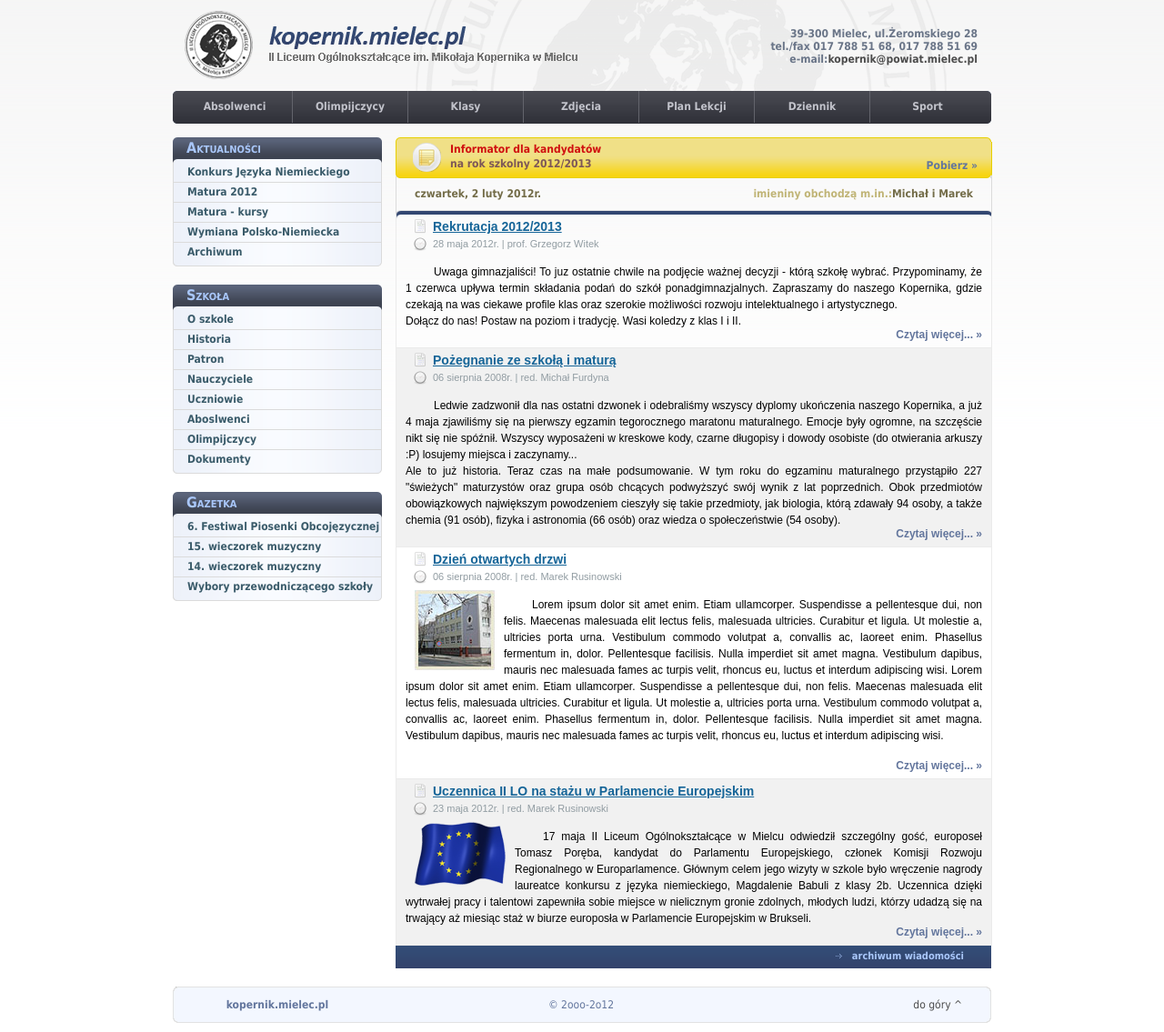
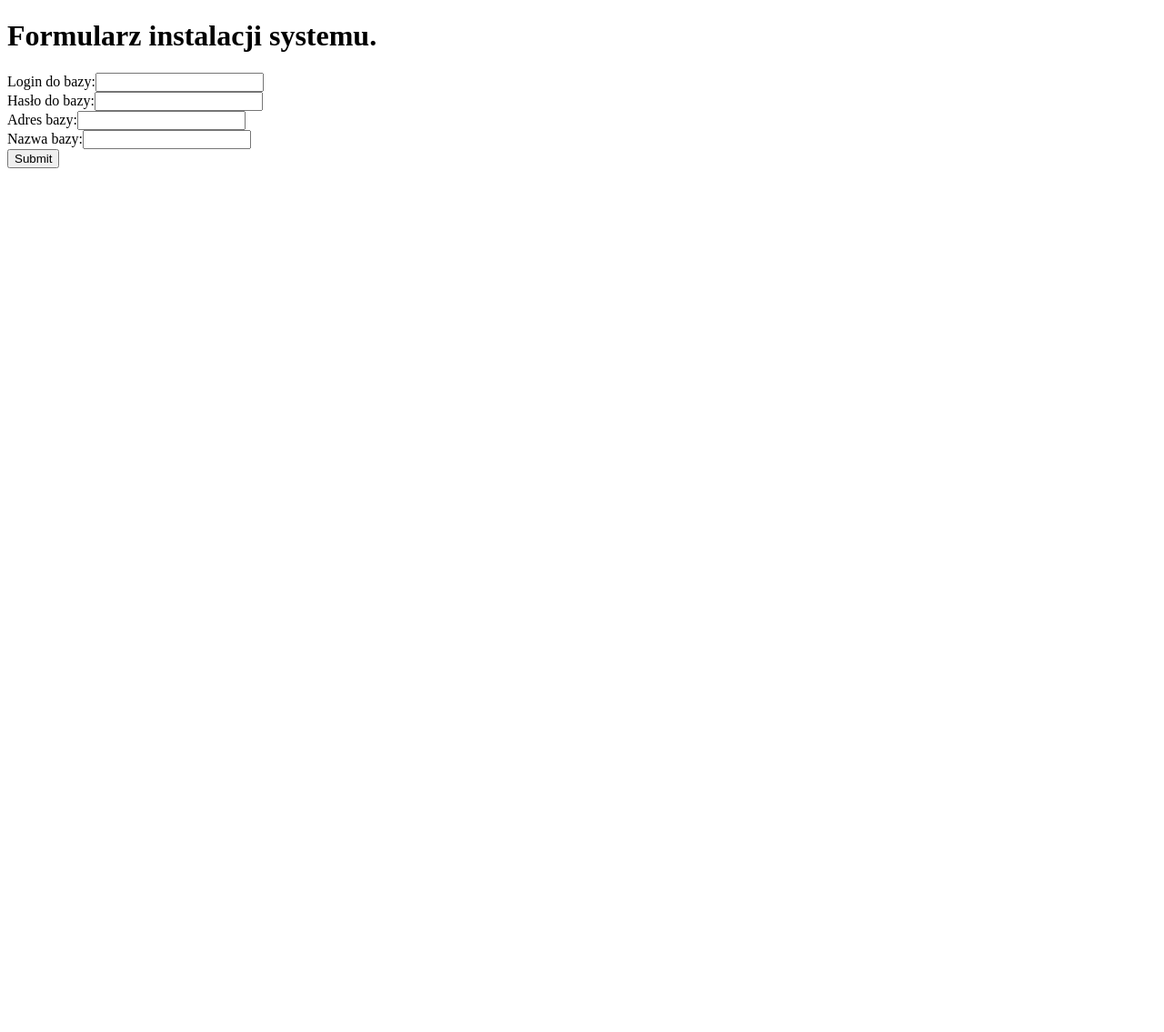
Before and after one commit to p2004a/kopernikus, a PHP site: page / in a window 1280 px wide. Shown: the whole page at 91% size. After the commit the page ends 185 px from the top, so only its background shows below. Run offline with PHP 8.4, Linux system fonts and the light colour scheme.

Commit message:
Created first time install script
- fixed bug in parsing html
- fixed bug in db_query
- fixed bug and indentation in templates/main_body.html

```diff
--- a/config.php
+++ /dev/null
@@ -1,20 +0,0 @@
-<?php
-  /**
-   * @brief Plik konfiguracyjny
-   *
-   * Dane które są niezmienne dla całego systemu
-   * Prefiks elementów w pliku: conf
-   * @author Marek "p2004a"  Rusinowski
-   * @file config.php
-   */
-
-  /**
-   * @brief Dane do łączenia z bazą
-   * @see database.php
-   */
-  $conf_db = array(
-              'username' => "p2004a",
-              'password' => null,
-              'dbname' => "p2004a",
-              'hostname' => "127.0.0.1");
-?>
--- a/core.php
+++ b/core.php
@@ -13,6 +13,9 @@
     die();
   }
 
+  if (!file_exists("./.sessions/")) {
+    mkdir("./.sessions/");
+  }
   session_save_path("./.sessions/");
   session_start();
 
@@ -81,6 +84,12 @@
   }
 
   require("html.php");
-  require("config.php");
   require("database.php");
+
+  if (file_exists("config.php")) {
+    require("config.php");
+  } else {
+    require("install.php");
+    die();
+  }
 ?>
--- a/database.php
+++ b/database.php
@@ -81,14 +81,14 @@
    * @param $query Zapytanie do bazy danych
    * @return Wynik zapytania
    */
-  function db_query(string $query) {
+  function db_query($query) {
     global $db_db, $db_num_queries;
     $closed = $db_db == NULL;
     if ($closed) {
       db_connect();
     }
     ++$db_num_queries;
-    $result = @myslq_query($query);
+    $result = @mysql_query($query);
     if (!$result) {
       core_error("Executed incorrect query to databese.");
     }
--- a/html.php
+++ b/html.php
@@ -516,7 +516,7 @@
 
 
       $str = str_replace("&", "_-=+*^%$#@!;:", $str);
-
+      $str = '<xmldata>' . $str . '</xmldata>';
       $parser = xml_parser_create('utf-8');
       xml_set_object($parser, $this);
       xml_parser_set_option($parser, XML_OPTION_CASE_FOLDING, 0);
@@ -531,13 +531,17 @@
     }
 
     protected function tag_open($parser, $name, $attr) {
-      $obj = new HTMLTag($name, $attr);
-      end($this->tag_stack)->add($obj);
-      array_push($this->tag_stack, $obj);
+      if ($name != 'xmldata') {
+        $obj = new HTMLTag($name, $attr);
+        end($this->tag_stack)->add($obj);
+        array_push($this->tag_stack, $obj);
+      }
     }
 
     protected function tag_close($parser, $name) {
-      array_pop($this->tag_stack);
+      if ($name != 'xmldata') {
+        array_pop($this->tag_stack);
+      }
     }
 
     protected function cdata($parser, $data) {
--- /dev/null
+++ b/install.php
@@ -0,0 +1,40 @@
+<?php
+  /**
+   * @brief Strona główna
+   *
+   * Skrypt powinien być uruchomiony raz, wtedy gdy strona pierwszy raz jest
+   * uruchamiana na danym serwerze. Dzieje się to automatycznie gdy core.php nie
+   * wykryje pliku config.php który to plik ten skrypt tworzy.
+   * plik moze zostać usunięty po instalacji.
+   * @author Marek "p2004a" Rusinowski
+   * @file install.php
+   */
+
+  foreach ($_POST as $key => $value) {
+    ${$key} = $value;
+  }
+  if (isset($db_login) && isset($db_pass) && isset($db_server) && isset($db_database)) {
+    file_put_contents("config.php", "<?php \$conf_db = array('username' => '$db_login', 'password' => '$db_pass', 'dbname' => '$db_database', 'hostname' => '$db_server'); ?>");
+    require("config.php");
+    $queries = explode(";", file_get_contents("database.sql"));
+    foreach ($queries as $query) {
+      if (trim($query) != "") {
+        db_query($query);
+      }
+    }
+    $html->addBody(new HTMLFromString('<h1>Instalacja zakońcona powodzeniem. Odśwież stronę.</h1>'));
+  } else {
+    $html->addBody(new HTMLFromString('
+      <h1>Formularz instalacji systemu.</h1>
+      <form method="POST">
+        Login do bazy: <input type="text" name="db_login" /><br />
+        Hasło do bazy: <input type="password" name="db_pass" /><br />
+        Adres bazy: <input type="text" name="db_server" /><br />
+        Nazwa bazy: <input type="text" name="db_database" /><br />
+        <input type="submit" />
+      </form>
+    '));
+  }
+
+  core_render();
+?>
--- a/templates/main_body.html
+++ b/templates/main_body.html
@@ -1,32 +1,29 @@
 <div id="page">
-<!--top start-->
   <div id="top">
-    	<div id="logo"><a href="index.html"><img src="img/logo.png" alt="logo" /></a></div>
+    <div id="logo">
+      <a href="index.html"><img src="img/logo.png" alt="logo" /></a>
+    </div>
     <div id="contact">
        39-300 Mielec, ul. Żeromskiego 28<br />
        tel./fax 017 788 51 68, 017 788 51 69<br />
        e-mail: <a href="mailto:kopernik@powiat.mielec.pl">kopernik@powiat.mielec.pl</a>
     </div>
   </div>
-<!--end of top-->
-<!--top menu start-->
   <div id="topmenu">
     <div id="left"></div>
-    <div id="main">
-
-    </div>
+    <div id="main"></div>
     <div id="right"></div>
   </div>
-<!--top menu end-->
-<!--left side begin-->
-<div id="leftside"> </div>
-<!--left side end-->
-<!--content begin-->
+
+  <div id="leftside"></div>
+
   <div id="content">
+
     <div id="vital">
       <div id="up"></div>
       <div id="mid">
-            	<div id="vitalnews"><img src="obrazki/page.png" align="left" alt="page" />
+        <div id="vitalnews">
+          <img src="obrazki/page.png" align="left" alt="page" />
           <h1>Informator dla kandydatów</h1>
           <h2>na rok szkolny 2012/2013</h2>
         </div>
@@ -39,41 +36,56 @@
       <div id="names"><font>imieniny obchodzą m.in.:</font> Michał i Marek</div>
     </div>
     <div id="newstop"></div>
-        <!--single news begin-->
+
     <div class="singlenews">
       <div class="title">Rekrutacja 2012/2013</div>
       <div class="time">28 maja 2012r. | prof. Grzegorz Witek</div>
-            <p>Uwaga gimnazjaliści! To juz ostatnie chwile na podjęcie ważnej decyzji - którą szkołę wybrać. Przypominamy, że 1 czerwca upływa termin składania podań do szkół ponadgimnazjalnych. Zapraszamy do naszego Kopernika, gdzie czekają na was ciekawe profile klas oraz szerokie możliwości rozwoju intelektualnego i artystycznego.<br />
-Dołącz do nas! Postaw na poziom i tradycję. Wasi koledzy z klas I i II.<span class="readmore"><a href="#">Czytaj więcej... &raquo;</a></span></p><div class="clear"></div>
+      <p>
+      Uwaga gimnazjaliści! To juz ostatnie chwile na podjęcie ważnej decyzji - którą szkołę wybrać. Przypominamy, że 1 czerwca upływa termin składania podań do szkół ponadgimnazjalnych. Zapraszamy do naszego Kopernika, gdzie czekają na was ciekawe profile klas oraz szerokie możliwości rozwoju intelektualnego i artystycznego.<br />
+Dołącz do nas! Postaw na poziom i tradycję. Wasi koledzy z klas I i II.
+      <span class="readmore"><a href="#">Czytaj więcej... &raquo;</a></span>
+      </p>
+      <div class="clear"></div>
     </div>
-        <!---sigle news end-->
-          <!--single news begin-->
     <div class="singlenews" style="background: #f1f1f1;">
       <div class="title">Pożegnanie ze szkołą i maturą</div>
       <div class="time">06 sierpnia 2008r. | red. Michał Furdyna</div>
-            <p>Ledwie zadzwonił dla nas ostatni dzwonek i odebraliśmy wszyscy dyplomy ukończenia naszego Kopernika, a już 4 maja zjawiliśmy się na pierwszy egzamin tegorocznego maratonu maturalnego. Emocje były ogromne, na szczęście nikt się nie spóźnił. Wszyscy wyposażeni w kreskowe kody, czarne długopisy i dowody osobiste (do otwierania arkuszy :P) losujemy miejsca i zaczynamy... <br />
-Ale to już historia. Teraz czas na małe podsumowanie. W tym roku do egzaminu maturalnego przystąpiło 227 "świeżych" maturzystów oraz grupa osób chcących podwyższyć swój wynik z lat poprzednich. Obok przedmiotów obowiązkowych największym powodzeniem cieszyły się takie przedmioty, jak biologia, którą zdawały 94 osoby, a także chemia (91 osób), fizyka i astronomia (66 osób) oraz wiedza o społeczeństwie (54 osoby).<span class="readmore"><a href="#">Czytaj więcej... &raquo;</a></span></p><div class="clear"></div>
+      <p>
+      Ledwie zadzwonił dla nas ostatni dzwonek i odebraliśmy wszyscy dyplomy ukończenia naszego Kopernika, a już 4 maja zjawiliśmy się na pierwszy egzamin tegorocznego maratonu maturalnego. Emocje były ogromne, na szczęście nikt się nie spóźnił. Wszyscy wyposażeni w kreskowe kody, czarne długopisy i dowody osobiste (do otwierania arkuszy :P) losujemy miejsca i zaczynamy... <br />
+Ale to już historia. Teraz czas na małe podsumowanie. W tym roku do egzaminu maturalnego przystąpiło 227 "świeżych" maturzystów oraz grupa osób chcących podwyższyć swój wynik z lat poprzednich. Obok przedmiotów obowiązkowych największym powodzeniem cieszyły się takie przedmioty, jak biologia, którą zdawały 94 osoby, a także chemia (91 osób), fizyka i astronomia (66 osób) oraz wiedza o społeczeństwie (54 osoby).
+      <span class="readmore"><a href="#">Czytaj więcej... &raquo;</a></span>
+      </p>
+      <div class="clear"></div>
     </div>
-        <!---sigle news end-->
-        <!--single news begin-->
     <div class="singlenews">
       <div class="title">Dzień otwartych drzwi</div>
       <div class="time">06 sierpnia 2008r. | red. Marek Rusinowski</div>
-            <img src="obrazki/liceum.jpg" /><p>Lorem ipsum dolor sit amet enim. Etiam ullamcorper. Suspendisse a pellentesque dui, non felis. Maecenas malesuada elit lectus felis, malesuada ultricies. Curabitur et ligula. Ut molestie a, ultricies porta urna. Vestibulum commodo volutpat a, convallis ac, laoreet enim. Phasellus fermentum in, dolor. Pellentesque facilisis. Nulla imperdiet sit amet magna. Vestibulum dapibus, mauris nec malesuada fames ac turpis velit, rhoncus eu, luctus et interdum adipiscing wisi. Lorem ipsum dolor sit amet enim. Etiam ullamcorper. Suspendisse a pellentesque dui, non felis. Maecenas malesuada elit lectus felis, malesuada ultricies. Curabitur et ligula. Ut molestie a, ultricies porta urna. Vestibulum commodo volutpat a, convallis ac, laoreet enim. Phasellus fermentum in, dolor. Pellentesque facilisis. Nulla imperdiet sit amet magna. Vestibulum dapibus, mauris nec malesuada fames ac turpis velit, rhoncus eu, luctus et interdum adipiscing wisi.<span class="readmore"><a href="#">Czytaj więcej... &raquo;</a></span></p><div class="clear"></div>
+      <img src="obrazki/liceum.jpg" />
+      <p>
+      Lorem ipsum dolor sit amet enim. Etiam ullamcorper. Suspendisse a pellentesque dui, non felis. Maecenas malesuada elit lectus felis, malesuada ultricies. Curabitur et ligula. Ut molestie a, ultricies porta urna. Vestibulum commodo volutpat a, convallis ac, laoreet enim. Phasellus fermentum in, dolor. Pellentesque facilisis. Nulla imperdiet sit amet magna. Vestibulum dapibus, mauris nec malesuada fames ac turpis velit, rhoncus eu, luctus et interdum adipiscing wisi. Lorem ipsum dolor sit amet enim. Etiam ullamcorper. Suspendisse a pellentesque dui, non felis. Maecenas malesuada elit lectus felis, malesuada ultricies. Curabitur et ligula. Ut molestie a, ultricies porta urna. Vestibulum commodo volutpat a, convallis ac, laoreet enim. Phasellus fermentum in, dolor. Pellentesque facilisis. Nulla imperdiet sit amet magna. Vestibulum dapibus, mauris nec malesuada fames ac turpis velit, rhoncus eu, luctus et interdum adipiscing wisi.<span class="readmore"><a href="#">Czytaj więcej... &raquo;</a></span>
+      </p>
+      <div class="clear"></div>
     </div>
-        <!---sigle news end-->
-        <!--single news begin-->
     <div class="singlenews" style="background: #f1f1f1;">
       <div class="title">Uczennica II LO na stażu w Parlamencie Europejskim</div>
       <div class="time">23 maja 2012r. | red. Marek Rusinowski</div>
-            <img src="obrazki/europeflag.png" /><p>17 maja II Liceum Ogólnokształcące w Mielcu odwiedził szczególny gość, europoseł Tomasz Poręba, kandydat do Parlamentu Europejskiego, członek Komisji Rozwoju Regionalnego w Europarlamence. Głównym celem jego wizyty w szkole było wręczenie nagrody laureatce konkursu z języka niemieckiego, Magdalenie Babuli z klasy 2b. Uczennica dzięki wytrwałej pracy i talentowi zapewniła sobie miejsce w nielicznym gronie zdolnych, młodych ludzi, którzy udadzą się na trwający aż miesiąc staż w biurze europosła w Parlamencie Europejskim w Brukseli.<span class="readmore"><a href="wiecejtest.html">Czytaj więcej... &raquo;</a></span></p><div class="clear"></div>
+      <img src="obrazki/europeflag.png" />
+      <p>
+      17 maja II Liceum Ogólnokształcące w Mielcu odwiedził szczególny gość, europoseł Tomasz Poręba, kandydat do Parlamentu Europejskiego, członek Komisji Rozwoju Regionalnego w Europarlamence. Głównym celem jego wizyty w szkole było wręczenie nagrody laureatce konkursu z języka niemieckiego, Magdalenie Babuli z klasy 2b. Uczennica dzięki wytrwałej pracy i talentowi zapewniła sobie miejsce w nielicznym gronie zdolnych, młodych ludzi, którzy udadzą się na trwający aż miesiąc staż w biurze europosła w Parlamencie Europejskim w Brukseli.<span class="readmore"><a href="#">Czytaj więcej... &raquo;</a></span>
+      </p>
+      <div class="clear"></div>
     </div>
-        <!---sigle news end-->
+
     <div id="archive"><img src="img/strz.png" /><a href="#">archiwum wiadomości</a></div>
-    </div> <div class="clear"></div>
-<!--content end-->
-<!--footer begin-->
-	<div id="footer"><div id="footerl1"><a href="http://kopernik.mielec.pl" target="_blank">kopernik.mielec.pl</a></div>
+
+  </div>
+  <div class="clear"></div>
+
+  <div id="footer">
+    <div id="footerl1">
+      <a href="http://kopernik.mielec.pl" target="_blank">kopernik.mielec.pl</a>
+    </div>
     <div id="footerl2">&copy; 2ooo-2o12</div>
     <div id="footerl3"><a href="#" class="top">do góry ^</a></div>
   </div>
+</div>
```
Also changed, not shown: 1 other file. Lines whose indentation alone changed are shown as unchanged.
